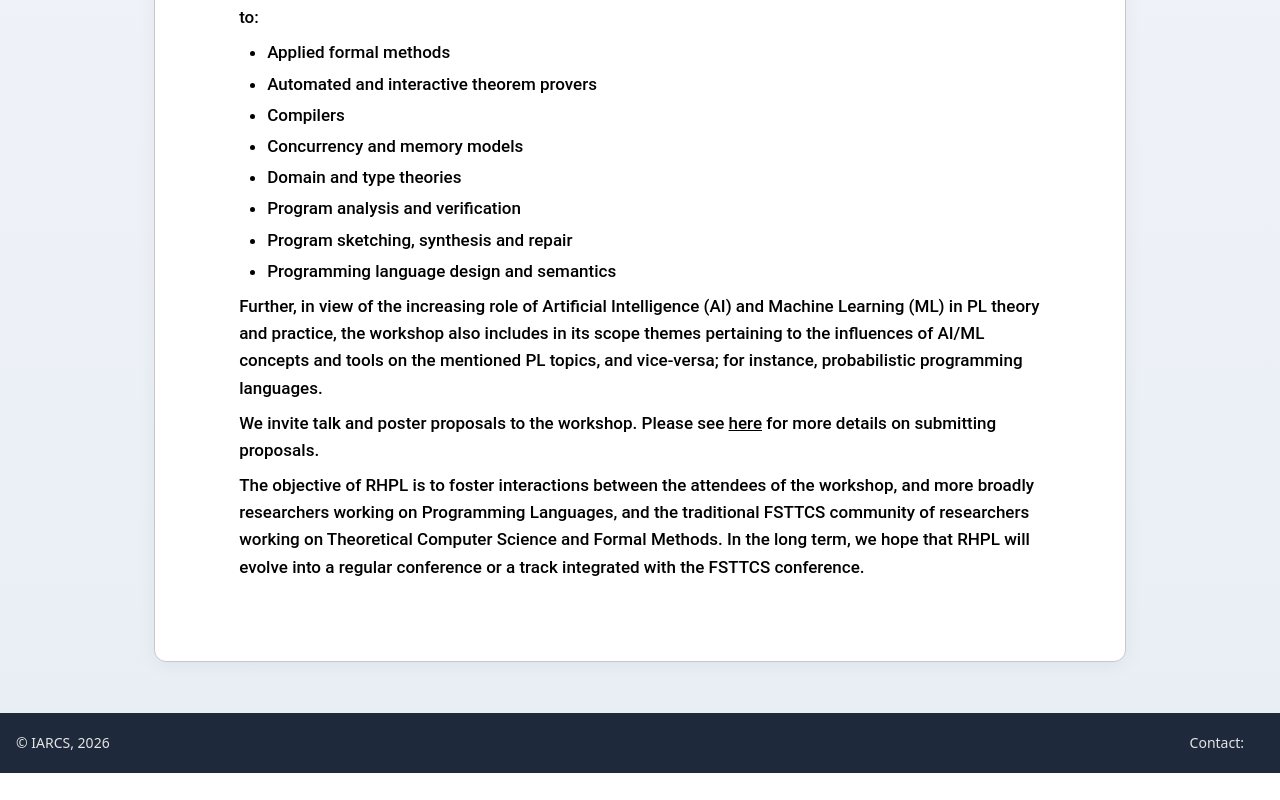
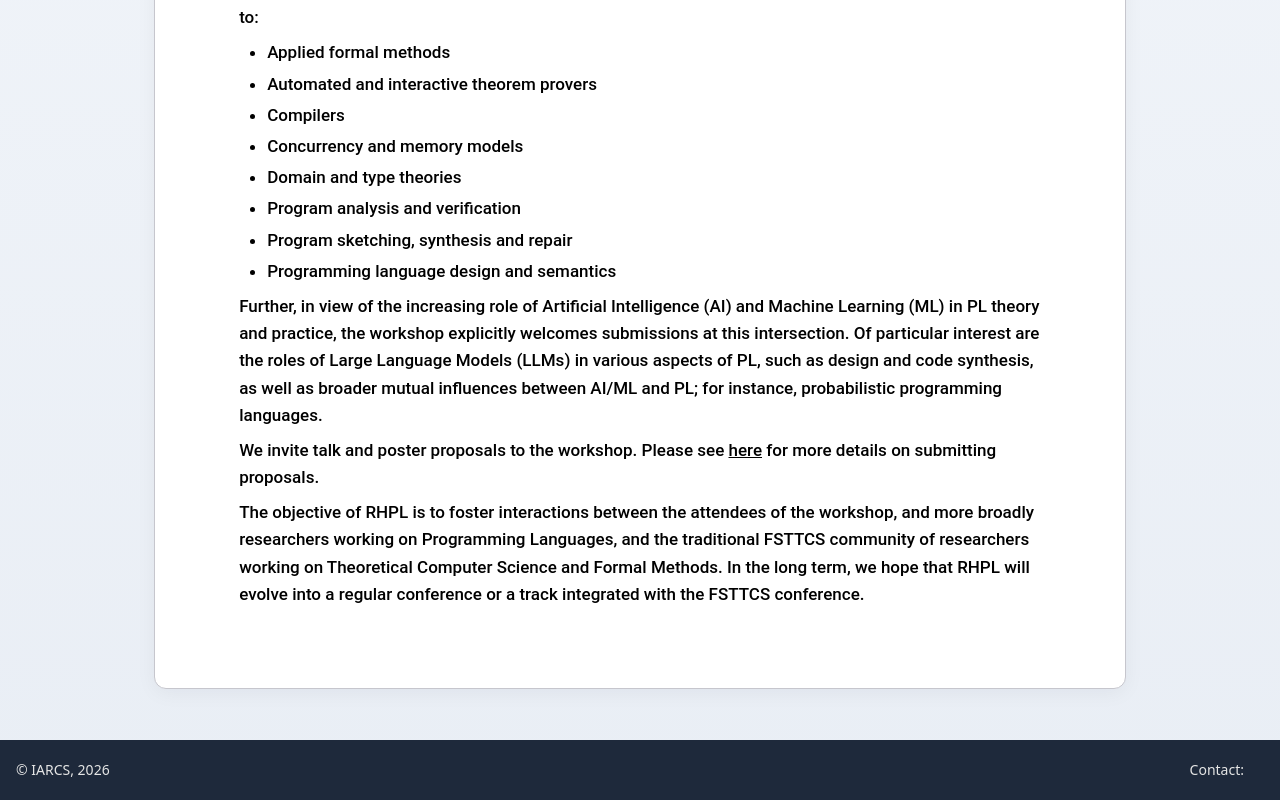
Before and after one commit to RajivDalal/RHPL, a React (Vite) app in the folder rhpl-web/: page / in a window 1280 px wide. Shown: the part 770-1570 px from the top of the page. Before the commit the page ends 1543 px from the top, so only its background shows below. Built offline with nearby package versions, Linux system fonts and the light colour scheme; a web font is replaced by a local one.

Commit message:
Revised the AI - PL para

```diff
--- a/rhpl-web/src/pages/home.jsx
+++ b/rhpl-web/src/pages/home.jsx
@@ -55,7 +55,8 @@ const Home = () => {
           </li> */}
         </ul>
 
-        <div>Further, in view of the increasing role of Artificial Intelligence (AI) and Machine Learning (ML) in PL theory and practice, the workshop also includes in its scope themes pertaining to the influences of AI/ML concepts and tools on the mentioned PL topics, and vice-versa; for instance, probabilistic programming languages. </div>
+        <div>Further, in view of the increasing role of Artificial Intelligence (AI) and Machine Learning (ML) in PL theory and practice, the workshop explicitly welcomes submissions at this intersection. Of particular interest are the roles of Large Language Models (LLMs) in various aspects of PL, such as design and code synthesis, as well as broader mutual influences between AI/ML and PL; for instance, probabilistic programming languages.
+</div>
 
 
       {/* <div className="paraLink">We invite you to participate in the workshop. The <Link to="/registration" className="underline hover:text-[#14248a]">registration</Link> for the workshop is open.</div> */}
```
